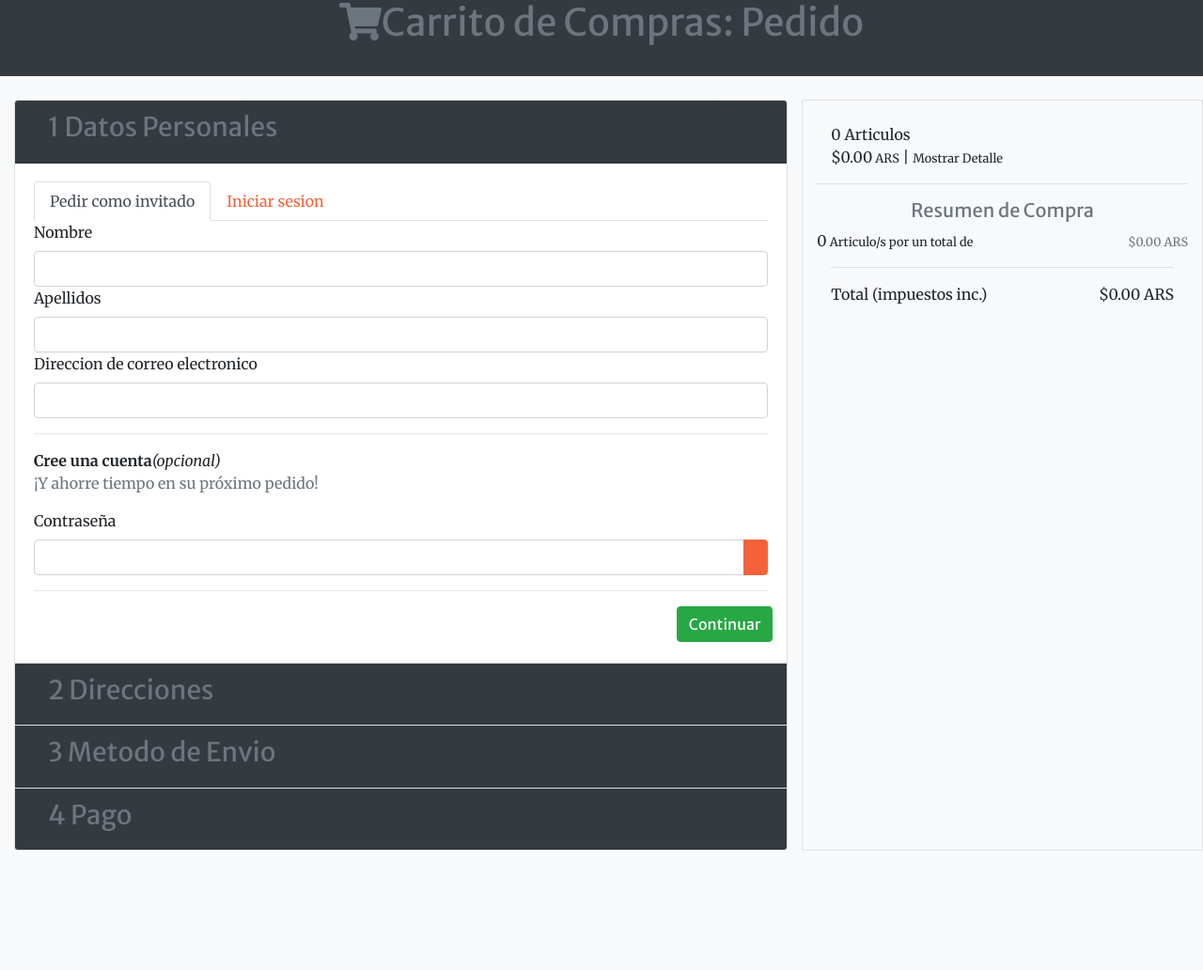
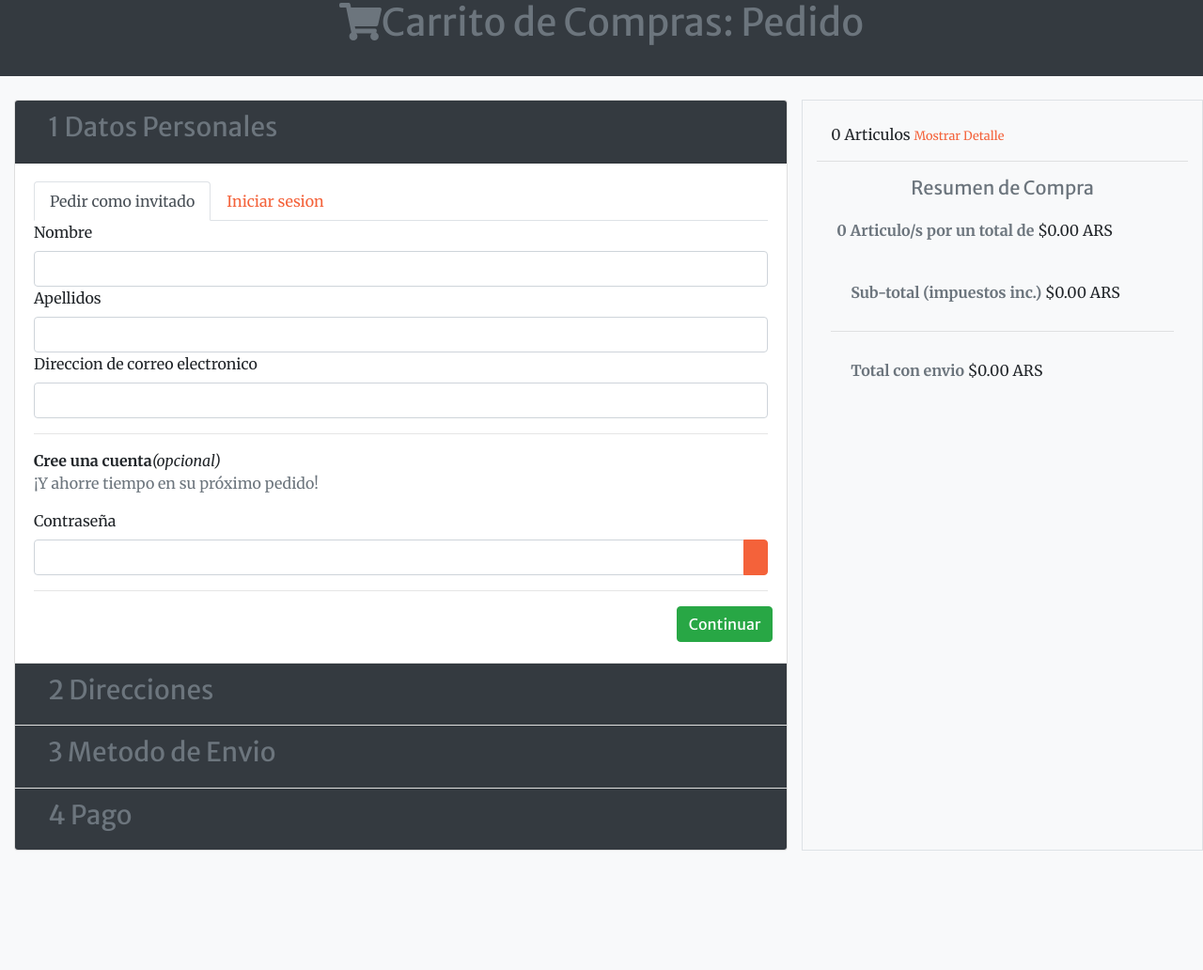
Before and after one commit to rbbauto/unicasport, a PHP site: page /unicasport/pedido.php in a window 1280 px wide. Shown: the part 75-1107 px from the top of the page at 94% size. Run offline with PHP 8.4, Linux system fonts and the light colour scheme; some libraries are stand-ins or nearby versions.

Commit message:
Minor fixeds en pedido y procesar pago, este ultimo completo; falta metodo transferencia

```diff
--- a/core/controller/confirmCart.controller.php
+++ b/core/controller/confirmCart.controller.php
@@ -13,6 +13,7 @@
 							$data['empresa'],
 							$data['cuit'],
 							$data['direccion'],
+							$data['numero'],
 							$data['ciudad'],
 							$data['provincia'],
 							$data['pais'],
@@ -35,6 +36,7 @@
 							$data['empresa'],
 							$data['cuit'],
 							$data['direccion'],
+							$data['numero'],
 							$data['ciudad'],
 							$data['provincia'],
 							$data['pais'],
--- a/core/controller/submitCart.controller.php
+++ b/core/controller/submitCart.controller.php
@@ -19,7 +19,7 @@
            		"title"			=>	$producto['nombre'],
                 "quantity"		=>	$producto['cantidad'],
                 "currency_id"	=>	"ARS",
-                "unit_price"	=>	intval($producto['precio']),
+                "unit_price"	=>	$producto['precio'],
                 "id"			=>	$producto['id'],
                 "description"	=>	$producto['descripcion'],
                 "picture_url"	=>	$producto['imagen']);
@@ -42,7 +42,7 @@
 		  $payer->address = array(
 		    "street_name" => $data['pedido']['direccion'],
 		    "street_number" => 1236,
-		    "zip_code" => "86084"
+		    "zip_code" => $data['pedido']['cp']
 		  );
 		  // ...
 
--- a/core/controller/updateCart.controller.php
+++ b/core/controller/updateCart.controller.php
@@ -26,6 +26,7 @@
 							$data['empresa'],
 							$data['cuit'],
 							$data['direccion'],
+							$data['numero'],
 							$data['ciudad'],
 							$data['provincia'],
 							$data['pais'],
@@ -46,6 +47,7 @@
 							$data['empresa'],
 							$data['cuit'],
 							$data['direccion'],
+							$data['numero'],
 							$data['ciudad'],
 							$data['provincia'],
 							$data['pais'],
--- a/core/view/direccion.view.php
+++ b/core/view/direccion.view.php
@@ -35,6 +35,10 @@
                         <div class="col">
                             <label for="">Dirección</label>
                             <input ng-model="pedido.direccion" class="form-control" type="" name="direccion" required>
+                        </div>
+                        <div class="col">
+                            <label for="">Numero</label>
+                            <input  ng-model="pedido.numero" class="form-control" type="" name="numero" required>
                         </div>
                         <div class="col">
                             <label for="">Código postal/Zip </label>
--- a/core/view/pago.view.php
+++ b/core/view/pago.view.php
@@ -30,7 +30,7 @@
                         <hr>
                     </div>
                     <h3 class="cursor col-md-12 text-center alert alert-secondary">Transferencia Bancaria</h3>
-                    <h4 class="showMethod">transferencia pagar aqui</h4>
+                    <h4 class="showMethod">en construcción</h4>
                 </div>
             </div>
 
--- a/js/appShop.js
+++ b/js/appShop.js
@@ -193,13 +193,18 @@ app.controller('carrito', ['$scope','$http', function($scope,$http){
 			$.get( "https://api.mercadolibre.com/sites/MLA/shipping_options?zip_code_from=1744&zip_code_to=" + $scope.pedido.cp +"&dimensions=16x16x16,1500",  function( data ) {
   			}).done(function(data) {
 				$scope.pedido.costoEnvio=data.options[0].cost;
+				$scope.pedido.pais=data.destination.country.name;
+				$scope.pedido.provincia=data.destination.state.name;
 				$scope.$apply();
 				var fecha= new Date(data.options[0].estimated_delivery_time.date);
 				var mes= meses[fecha.getMonth()];
 				var dia= fecha.getDate();
 				$("#estimatedSend").html("llega el " + dia + " de " + mes);
 			}).fail(function() {
-	    		console.log( "Hubo un error grave, por favor contacte al administrador!" );
+				if ($scope.objectSize($scope.pedido) > 8) {
+					alert( "Hubo un error, el codigo postal proporcionado es invalido!\n\n por favor reviselo!" );
+				}
+
 	 		});
 	};
 
--- a/pedido.php
+++ b/pedido.php
@@ -73,25 +73,39 @@ session_start();
                         <div class="col-md-12 bg-ligth rounded">
                             <div class="">
                                {{ getCantItemsCart()}} Articulos
+                                <small><a onclick="$('#detalle').fadeToggle()" href="">Mostrar Detalle</a></small>
                             </div><!-- /div:infoHeader-->
-                            <span>{{ getTotal() |currency:'$'}}</span><small> ARS</small> |
-                            <small>Mostrar Detalle</small>
+
+
+                            <div id="detalle" class="infoCarrito col-md-12 text-left" ng-if="carrito.length > 0">
+                                <ul class="list-unstyled">
+                                    <li class="list-group-item"
+                                        ng-repeat="producto in carrito">
+                                        <span><img class="imgInfoCarrito" src="administracion/{{producto.imagen}}"></span>
+                                        <span class="text-muted">{{producto.nombre}} </span>
+                                        <span> ${{producto.precio}}<small>ARS</small></span>
+                                        </li>
+                                </ul>
+                            </div><!-- / div:infoCarrito text-left-->
                          </div><!-- /div:col-md-12-->
                          <hr/>
                         <div class="col-md-12">
                             <h5 class="text-muted text-center">Resumen de Compra</h5>
                         </div><!-- /div:col-md-12-->
 
-                        <div class="float-left">
-                            <p> {{ getCantItemsCart() }}<small> Articulo/s por un total de </small></p>
-                        </div><!-- /div:float-left-->
-                        <div class="float-right">
-                             <p class="text-muted"><small>{{ getTotal() |currency:'$' }} ARS</small></p>
+                        <div class="col-md-12 alert">
+                             <strong class="text-muted">
+                                    {{ getCantItemsCart() }} Articulo/s por un total de
+                            </strong> {{ getTotal() |currency:'$' }} ARS
                         </div><!-- /div:float-right-->
                         <div class="col-md-12" style="clear:both;">
+
+                            <div class="alert">
+                            <strong class="text-muted">Sub-total (impuestos inc.)</strong> {{ getTotal() |currency:'$'}} ARS</div>
                             <hr>
-                            <div class="float-left">Total (impuestos inc.)</div>
-                            <div class="float-right">{{ getTotal() |currency:'$'}} ARS</div>
+                            <div class="alert">
+                                <strong class="text-muted">Total con envio </strong> {{ (getTotal() + pedido.costoEnvio) |currency:'$'}} ARS
+                            </div>
                         </div><!-- /div:col-md-12-->
 
                     </div><!-- /div:col-md-4-->
```
Also changed, not shown: administracion/core/model/library.class.php (+5 -2 lines), 1 other file.
